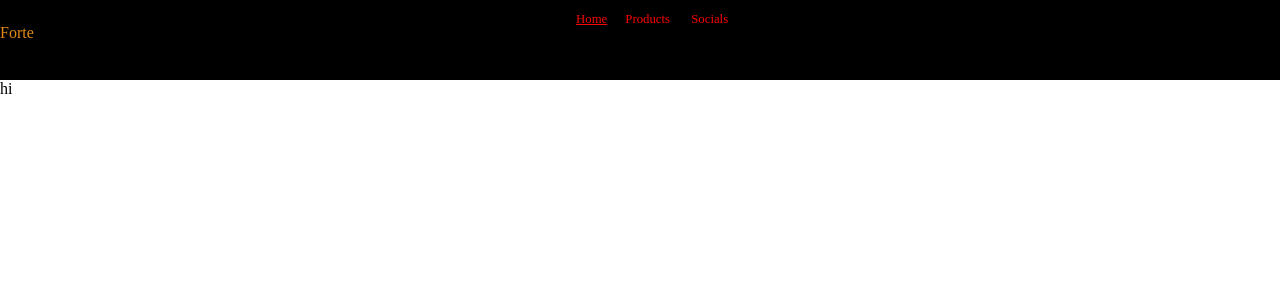
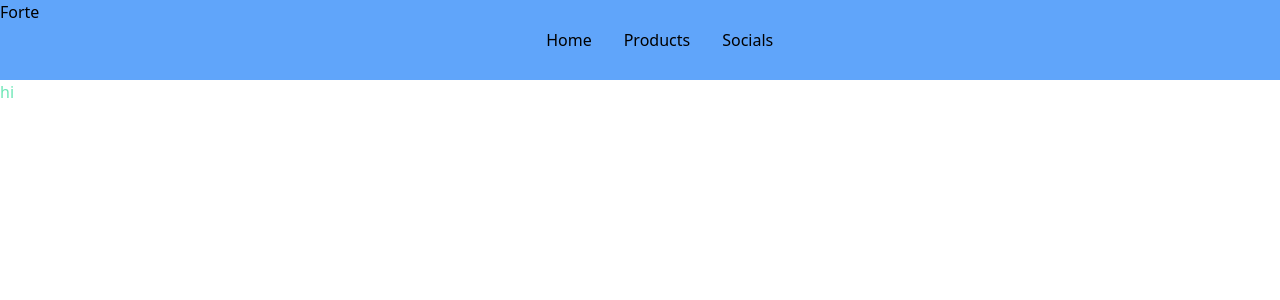
Before and after one commit to BBrandude/proxywebsite, a React (Create React App) app: page / in a window 1280 px wide. Shown: the top 300 px of the page. Built offline with nearby package versions, Linux system fonts and the light colour scheme.

Commit message:
tailwind support

```diff
--- /dev/null
+++ b/craco.config.js
@@ -0,0 +1,10 @@
+module.exports = {
+    style: {
+      postcss: {
+        plugins: [
+          require('tailwindcss'),
+          require('autoprefixer'),
+        ],
+      },
+    },
+  }
--- a/src/css/index.css
+++ /dev/null
@@ -1,53 +0,0 @@
-body {
-  margin: 0;
-}
-
-.topContainer {
-  min-height: 5rem;
-  background-color: rgb(0, 0, 0);
-  margin: 0;
-}
-
-.header {
-  color: rgb(226, 139, 26);
-  padding-top: 3vh;
-}
-
-
-@media only screen and (max-width: 1500px) {
-  .home, .products, .socials {
-     font-size: .8em;
-  }
-}
-
-@media only screen and (max-width: 1000px) {
-  .home, .products, .socials {
-     display: none;
-  }
-}
-
-.home {
-  color:rgb(243, 7, 7);
-  position: absolute;
-  left: 45%;
-  top: .75rem;
-}
-.products {
-  color:rgb(255, 0, 0);
-  position: absolute;
-  left: 48.85%;
-  top: .75rem;
-
-}
-
-.socials {
-  color:rgb(255, 0, 0);
-  position: absolute;
-  left: 54%;
-  top: .75rem;
-
-}
-
-.page2 {
-  height: 2000px;
-}
--- /dev/null
+++ b/src/index.css
@@ -0,0 +1,3 @@
+@tailwind base;
+@tailwind components;
+@tailwind utilities;
--- a/src/index.js
+++ b/src/index.js
@@ -8,7 +8,7 @@ import App from "./App";
 import Expenses from "./routes/expenses";
 import Invoices from "./routes/invoices";
 import Home from "./routes/home";
-import "./css/index.css"
+import './index.css';
 
 
 const rootElement = document.getElementById("root");
--- a/src/routes/home.jsx
+++ b/src/routes/home.jsx
@@ -6,16 +6,40 @@ import React from "react"
 export default function Home() {
     return (
         <main>
-        <div className="topContainer">
+        <div className="flex h-20 bg-blue-400">
           <Header className="mainHeader" companyName='Forte'/>
-          <SectionButton href="/#section2" className="home" directName="Home"/>
-          <SectionButton className="products" directName="Products"/>
-          <SectionButton className="socials" directName="Socials"/>
+          <div className="md:flex items-center space-x-8 hidden m-auto">
+            <SectionButton className="prod" directName="Home"/>
+            <SectionButton className="products" directName="Products"/>
+            <SectionButton className="socials" directName="Socials"/>
+          </div>
         </div>
 
-        <div className="page3" id="section2">
+        <div className="h-96 text-green-300" id="section2 ">
           hi
         </div>
         </main>
+
+
     )
   }
+
+  const callback = function (entries) {
+    entries.forEach((entry) => {
+      console.log(entry);
+
+      if (entry.isIntersecting) {
+        entry.target.classList.add("animate-fadeIn");
+      } else {
+        entry.target.classList.remove("animate-fadeIn");
+      }
+    });
+  };
+
+  const observer = new IntersectionObserver(callback);
+
+  const targets = document.querySelectorAll(".js-show-on-scroll");
+  targets.forEach(function (target) {
+    target.classList.add("opacity-0");
+    observer.observe(target);
+  });
--- /dev/null
+++ b/tailwind.config.js
@@ -0,0 +1,22 @@
+module.exports = {
+  purge: ['./src/**/*.{js,jsx,ts,tsx}', './public/index.html'],
+  darkMode: false, // or 'media' or 'class'
+  theme: {
+    extend: {
+      animation: {
+      fadeIn: "fadeIn 2s ease-in forwards"
+    },
+    keyframes: {
+      fadeIn: {
+        "50%": { opacity: 0 },
+        "100%": { opacity: 1 },
+      }
+    }
+   },
+  },
+  variants: {
+    animation: ["motion-safe"],
+    extend: {},
+  },
+  plugins: [],
+}
```
Also changed, not shown: package.json (+9 -3 lines), 1 other file (tests, documents, lock files or other folders).
